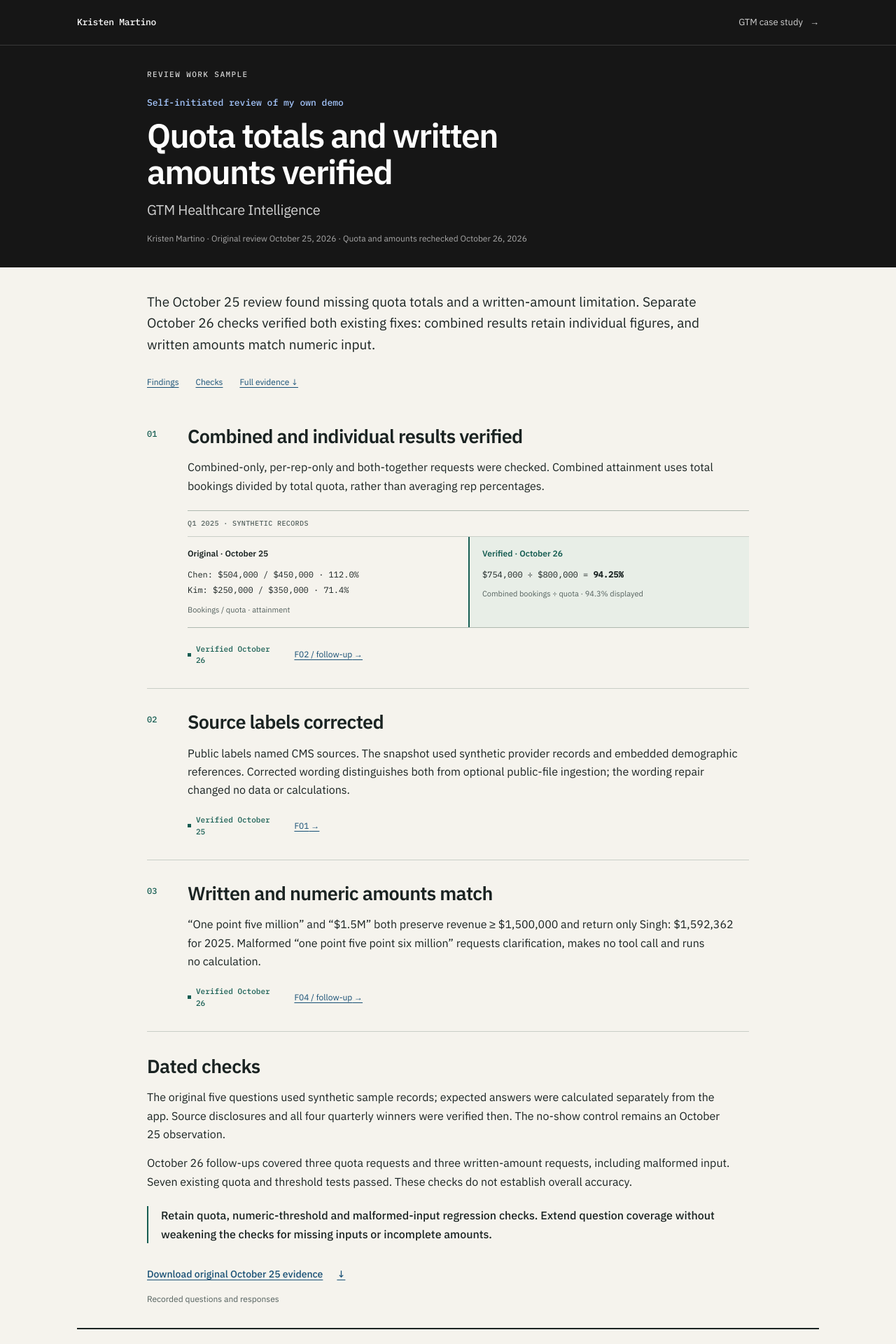
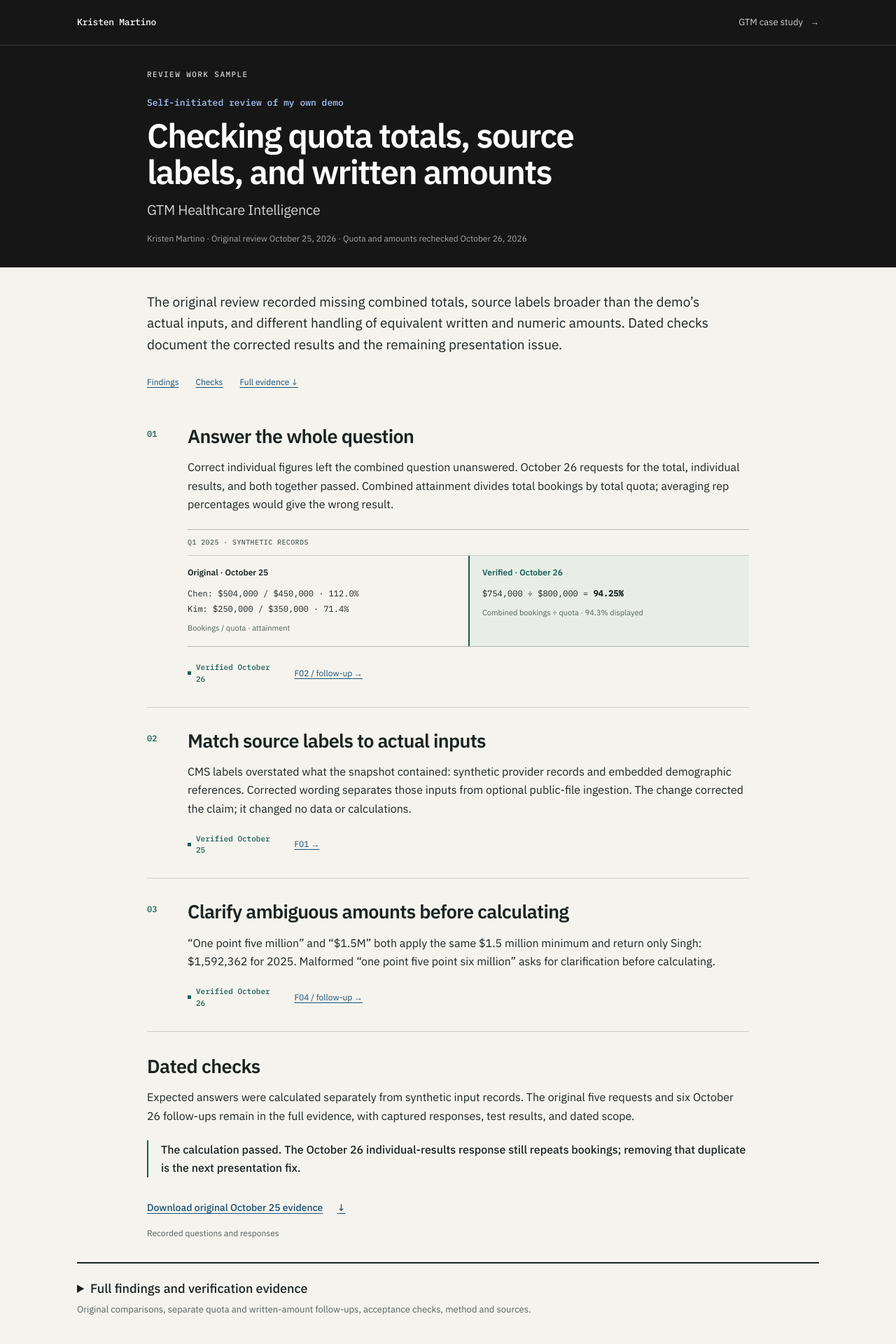
Before and after one commit to kristenmartino/portfolio-v2, a Next.js app: page /work-with-me/sample-assessment in a window 1280 px wide. Shown: the top 1920 px of the page at 70% size. Built offline with nearby package versions, Linux system fonts and the light colour scheme.

Commit message:
Refine assessment copy and identify remaining presentation fix

```diff
--- a/src/app/work-with-me/sample-assessment/page.tsx
+++ b/src/app/work-with-me/sample-assessment/page.tsx
@@ -6,9 +6,9 @@ import assessment from "@/content/assessments/gtm-healthcare.json";
 import styles from "./page.module.css";
 
 export const metadata: Metadata = {
-  title: "Quota totals and written amounts verified · Kristen Martino",
+  title: "Checking quota totals, source labels, and written amounts · Kristen Martino",
   description:
-    "GTM Healthcare Intelligence: dated quota-total and written-amount checks, with original observations, malformed-input control and supporting evidence.",
+    "A self-initiated review of GTM Healthcare Intelligence: missing totals, source claims, written amounts, and dated verification with original evidence.",
 };
 
 const narrative = assessment.hiringNarrative;
@@ -182,7 +182,7 @@ export default function SampleAssessment() {
                 </section>
 
                 <section id="findings" className={styles.section}>
-                  <SectionHeading number="02" title="Findings and evidence" note="All four selected findings have dated verification: source disclosure and quarterly ranking on October 25; combined quota and written amounts in separate October 26 follow-ups. This is not whole-app validation." />
+                  <SectionHeading number="02" title="Findings and evidence" />
                   <div className={styles.register}>
                     <div className={styles.registerHeader} aria-hidden="true"><span>ID / priority</span><span>Finding</span><span>Status / checked date</span><span>Next action</span></div>
                     {assessment.findings.map((finding) => {
@@ -225,8 +225,7 @@ export default function SampleAssessment() {
                               </article>)}
                             </div>
                             <p>{quotaFollowUp.perRepNote}</p>
-                            <p>{quotaFollowUp.testNote}</p>
-                            <p>{quotaFollowUp.scopeNote}</p>
+                            <p>45 JavaScript tests passed, including all 63 nonempty rep subsets, aggregate calculations and preservation of individual results.</p>
                             <p><a href={quotaFollowUp.downloadHref} download>Download October 26 quota recheck packet ↓</a></p>
                             <EvidenceLinks ids={quotaFollowUp.evidence} />
                           </div>
@@ -246,9 +245,8 @@ export default function SampleAssessment() {
                               </article>)}
                             </div>
                             <p>{writtenAmountFollowUp.malformedNote}</p>
-                            <p>{writtenAmountFollowUp.testNote}</p>
-                            <p>{writtenAmountFollowUp.method}</p>
-                            <p>{writtenAmountFollowUp.scopeNote}</p>
+                            <p>The existing quota and threshold suite passed 7 tests, with 0 failures, using <code>node --test tests/quota-decimal.test.mjs</code>. The earlier quota packet retains its separate 45-test result.</p>
+                            <p>Written and numeric requests were compared for threshold, operator, period, grouping, provider selection, calculated rows and displayed answer. Annual revenue was independently summed from monthly fixture values without the query engine. A third request checked that malformed input caused no calculation.</p>
                             <p>{writtenAmountFollowUp.unrechecked}</p>
                             <p><a href={writtenAmountFollowUp.downloadHref} download>Download October 26 written-amount recheck packet ↓</a></p>
                             <EvidenceLinks ids={writtenAmountFollowUp.evidence} />
@@ -264,7 +262,7 @@ export default function SampleAssessment() {
                 </section>
 
                 <section id="action-plan" className={styles.section}>
-                  <SectionHeading number="03" title="Prioritized action plan" note="Retain the verified quota, written-amount and invalid-input checks. No app code was changed or deployed for this assessment or either follow-up." />
+                  <SectionHeading number="03" title="Remaining work and checks to retain" note="Remove the repeated bookings block, then retain the numerical and input checks below." />
                   <ol className={styles.plan}>
                     {assessment.plan.map((item) => <li key={item.order}><span className={styles.planNumber}>{item.order}</span><div><p className={styles.planStatus}>{item.status} · {item.finding}</p><h3>{item.title}</h3><p>{item.text}</p></div></li>)}
                   </ol>
--- a/src/content/assessments/gtm-healthcare.json
+++ b/src/content/assessments/gtm-healthcare.json
@@ -10,8 +10,8 @@
   "appRevision": "d80dd7d22a5eb1922518b37c561c7ca071fe7812",
   "appRevisionShort": "d80dd7d",
   "downloadHref": "/assessments/gtm-healthcare/verification.json",
-  "summary": "All four selected findings now have dated verification: source disclosure and quarterly ranking in the original October 25 review, combined quota in the earlier October 26 follow-up, and written amounts in the later October 26 follow-up. These checks do not establish overall app accuracy.",
-  "provenance": "This is a self-initiated review of a demo I own. It is not client work, independent assurance, or evidence of business impact. All sales and practice records used here are synthetic.",
+  "summary": "All four selected findings have dated verification: source disclosure and quarterly ranking on October 25, combined quota and written amounts in separate October 26 follow-ups. The duplicate bookings block remains a presentation follow-up; it does not change the quota calculation result.",
+  "provenance": "This is a self-initiated review of a demo I own. All sales and practice records used here are synthetic.",
   "counts": {
     "findings": 4,
     "verifiedCorrections": 4,
@@ -135,7 +135,7 @@
       "title": "Written and numeric revenue thresholds now match.",
       "status": "Verified correction · October 26",
       "state": "closed",
-      "risk": "The original written amount required clarification where the equivalent numeric form succeeded. A repair must preserve the complete amount and scale rather than accept only a leading number.",
+      "risk": "The original written amount required clarification where the equivalent numeric form succeeded. The recheck tested the complete amount and scale, including an ambiguous quantity that must stop before calculation.",
       "observation": "The October 25 written-threshold request stopped for clarification. A separate October 26 recheck returned the same normalized revenue threshold, provider result and displayed answer for written and numeric forms; a malformed quantity still stopped calculation.",
       "question": "Which providers had at least one point five million in revenue in 2025?",
       "before": "The numeric threshold was not preserved. Please clarify the comparison; no calculation was run.",
@@ -165,16 +165,16 @@
   "plan": [
     {
       "order": "01",
-      "title": "Retain combined and per-rep regression checks",
-      "status": "Verified · October 26",
-      "text": "Preserve the total, individual rows and both-together behavior. Keep attainment weighted by summed bookings and quota; retain the scenario tests covering all 63 nonempty rep subsets.",
+      "title": "Remove the duplicate bookings block",
+      "status": "Proposed · observed October 26",
+      "text": "The individual-results response repeats bookings before the full quota rows. Remove that repeated block, then recheck requests for the total, individual results, and both together. Preserve weighted attainment and the scenario tests covering all 63 nonempty rep subsets.",
       "finding": "F02"
     },
     {
       "order": "02",
       "title": "Retain written, numeric and malformed-input checks",
       "status": "Verified · October 26, 3:01 p.m. Eastern",
-      "text": "Preserve equivalent complete thresholds and provider results for written and numeric amounts. Keep malformed quantities from degrading to a leading number or triggering a calculation.",
+      "text": "Keep equivalent complete thresholds and provider results for written and numeric amounts. Keep ambiguous quantities from becoming partial numbers or triggering a calculation.",
       "finding": "F04"
     },
     {
@@ -308,17 +308,17 @@
   "hiringNarrative": {
     "eyebrow": "Review work sample",
     "label": "Self-initiated review of my own demo",
-    "title": "Quota totals and written amounts verified",
+    "title": "Checking quota totals, source labels, and written amounts",
     "context": "GTM Healthcare Intelligence",
-    "opening": "The October 25 review found missing quota totals and a written-amount limitation. Separate October 26 checks verified both existing fixes: combined results retain individual figures, and written amounts match numeric input.",
+    "opening": "The original review recorded missing combined totals, source labels broader than the demo’s actual inputs, and different handling of equivalent written and numeric amounts. Dated checks document the corrected results and the remaining presentation issue.",
     "role": "",
     "decisions": [
       {
         "id": "requested-result",
         "number": "01",
-        "title": "Combined and individual results verified",
+        "title": "Answer the whole question",
         "paragraphs": [
-          "Combined-only, per-rep-only and both-together requests were checked. Combined attainment uses total bookings divided by total quota, rather than averaging rep percentages."
+          "Correct individual figures left the combined question unanswered. October 26 requests for the total, individual results, and both together passed. Combined attainment divides total bookings by total quota; averaging rep percentages would give the wrong result."
         ],
         "status": "Verified October 26",
         "state": "closed",
@@ -328,9 +328,9 @@
       {
         "id": "claims",
         "number": "02",
-        "title": "Source labels corrected",
+        "title": "Match source labels to actual inputs",
         "paragraphs": [
-          "Public labels named CMS sources. The snapshot used synthetic provider records and embedded demographic references. Corrected wording distinguishes both from optional public-file ingestion; the wording repair changed no data or calculations."
+          "CMS labels overstated what the snapshot contained: synthetic provider records and embedded demographic references. Corrected wording separates those inputs from optional public-file ingestion. The change corrected the claim; it changed no data or calculations."
         ],
         "status": "Verified October 25",
         "state": "closed",
@@ -340,9 +340,9 @@
       {
         "id": "safe-stops",
         "number": "03",
-        "title": "Written and numeric amounts match",
+        "title": "Clarify ambiguous amounts before calculating",
         "paragraphs": [
-          "“One point five million” and “$1.5M” both preserve revenue ≥ $1,500,000 and return only Singh: $1,592,362 for 2025. Malformed “one point five point six million” requests clarification, makes no tool call and runs no calculation."
+          "“One point five million” and “$1.5M” both apply the same $1.5 million minimum and return only Singh: $1,592,362 for 2025. Malformed “one point five point six million” asks for clarification before calculating."
         ],
         "status": "Verified October 26",
         "state": "closed",
@@ -351,10 +351,9 @@
       }
     ],
     "verification": [
-      "The original five questions used synthetic sample records; expected answers were calculated separately from the app. Source disclosures and all four quarterly winners were verified then. The no-show control remains an October 25 observation.",
-      "October 26 follow-ups covered three quota requests and three written-amount requests, including malformed input. Seven existing quota and threshold tests passed. These checks do not establish overall accuracy."
+      "Expected answers were calculated separately from synthetic input records. The original five requests and six October 26 follow-ups remain in the full evidence, with captured responses, test results, and dated scope."
     ],
-    "next": "Retain quota, numeric-threshold and malformed-input regression checks. Extend question coverage without weakening the checks for missing inputs or incomplete amounts.",
+    "next": "The calculation passed. The October 26 individual-results response still repeats bookings; removing that duplicate is the next presentation fix.",
     "supportTitle": "Full findings and verification evidence",
     "supportDescription": "Original comparisons, separate quota and written-amount follow-ups, acceptance checks, method and sources.",
     "byline": "Original review October 25, 2026 · Quota and amounts rechecked October 26, 2026"
```
